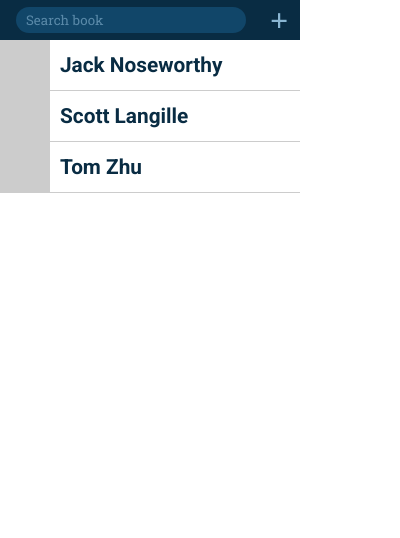
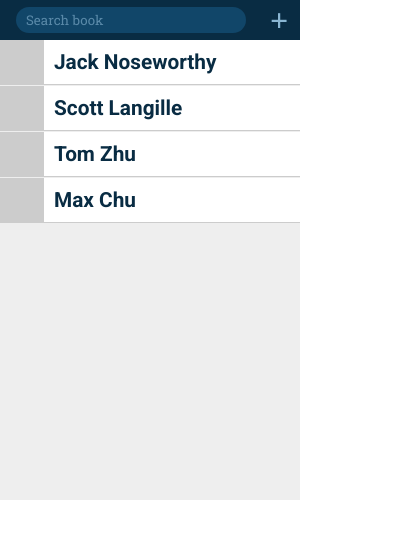
Before and after one commit to max-chu/Onebook, a browser extension: page extension/popup/contacts/contacts.html in a window 400 px wide. Drawn offline with Linux system fonts and the light colour scheme.

Commit message:
Contacts page edits

```diff
--- a/extension/popup/contacts/contacts.css
+++ b/extension/popup/contacts/contacts.css
@@ -1,3 +1,8 @@
+.container {
+    background-color: #eeeeee;
+    height: 100%;
+}
+
 /* Navigation Bar */
 
 input {
@@ -43,15 +48,21 @@ input {
     flex-direction: row;
     align-items: center;
 
+    background-color: #ffffff;
     border-bottom: 1px solid #cccccc;
+    margin-bottom: 1px;
 
     cursor: pointer;
 }
 
+.contact:hover {
+    background-color: #fafafa;
+}
+
 .contact-img {
     background: #cccccc; /* to be replaced by img */
-    width: 50px;
-    height: 50px;
+    width: 44px;
+    height: 44px;
 
     margin-right: 10px;
 }
--- a/extension/popup/contacts/contacts.js
+++ b/extension/popup/contacts/contacts.js
@@ -10,7 +10,11 @@ const contacts = [
     {
         name: "Tom Zhu",
         tags: ["backend", "second year"]
-    }
+    },
+    {
+        name: "Max Chu",
+        tags: ["backend", "first year"]
+    },
 ];
 
 // chrome.identity.getAuthToken({ 'interactive': true }, function(token) {
@@ -49,7 +53,7 @@ function displayContacts(con){
         let node = document.createTextNode(contact.name);
         div.appendChild(node);
 
-        div.addEventListener("click", function(){
+        contactDiv.addEventListener("click", function(){
             document.location.href = "../profile/profile.html";
         });
 
--- a/extension/popup/main.css
+++ b/extension/popup/main.css
@@ -25,6 +25,8 @@ body {
 .container {
     height: 500px;
     width: 300px;
+    min-height: 500px;
+    min-width: 300px;
 }
 
 ::-webkit-scrollbar {
```
Also changed, not shown: extension/popup/profile/profile.html (+1 -1 lines).
